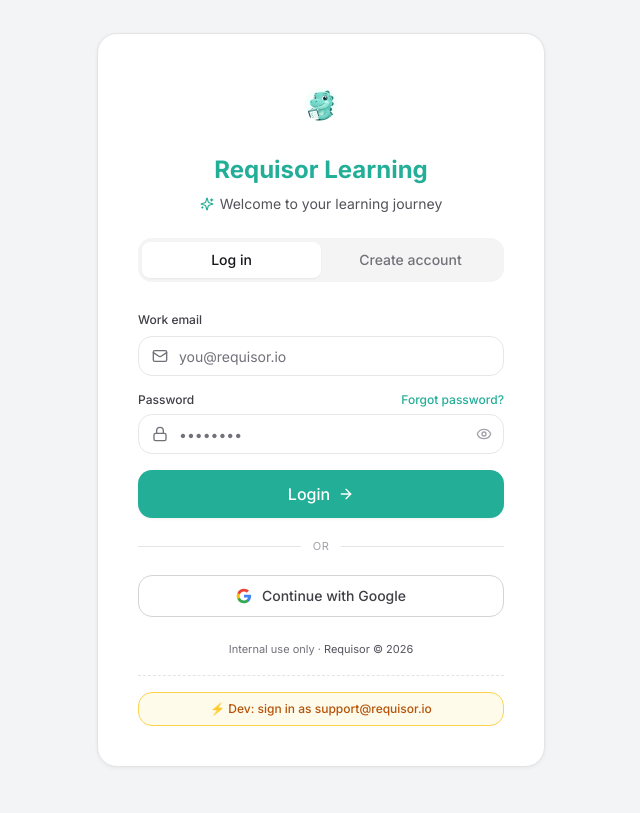
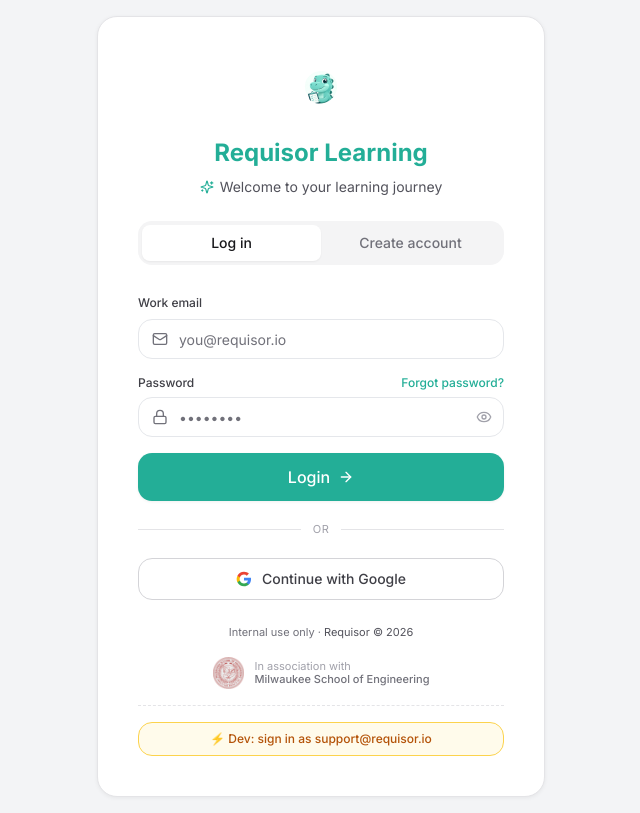
Before and after one commit to vedang-raul/Requisor_Learning, a Next.js app: page / in a window 1280 px wide. Shown: the whole page, without its empty margins (319-959 px from the left). Built offline with nearby package versions, Linux system fonts and the light colour scheme; no server answers.

Commit message:
Add login and sidebar assets and update components
Replit-Commit-Author: Agent

```diff
--- a/components/login-screen.tsx
+++ b/components/login-screen.tsx
@@ -310,6 +310,11 @@ export function LoginScreen() {
           Internal use only · <span className="text-zinc-600">Requisor © 2026</span>
         </p>
 
+        <div className="mt-4 flex items-center justify-center gap-2.5">
+          <img src="/msoe-logo.png" alt="Milwaukee School of Engineering" className="h-8 w-8 object-contain opacity-80" />
+          <span className="text-[11px] text-zinc-400 leading-tight">In association with<br /><span className="font-medium text-zinc-500">Milwaukee School of Engineering</span></span>
+        </div>
+
         {/* Dev-only quick-access — stripped out in production builds */}
         {process.env.NODE_ENV !== "production" && (
           <div className="mt-4 border-t border-dashed border-zinc-200 pt-4">
--- a/components/sidebar.tsx
+++ b/components/sidebar.tsx
@@ -175,6 +175,14 @@ export function Sidebar() {
         {bottomItems.map(renderItem)}
       </nav>
 
+      {/* MSOE association */}
+      {!collapsed && (
+        <div className="mx-3 mb-2 flex items-center gap-2 rounded-xl border border-zinc-100 bg-zinc-50/60 px-3 py-2">
+          <img src="/msoe-logo.png" alt="MSOE" className="h-7 w-7 shrink-0 object-contain opacity-80" />
+          <span className="text-[10px] leading-tight text-zinc-400">In association with<br /><span className="font-medium text-zinc-500">MSOE University</span></span>
+        </div>
+      )}
+
       {/* Footer */}
       <div className="space-y-1 border-t border-zinc-200 p-3">
         <button
```
Also changed, not shown: attached_assets/image_1785820632731.png (added), public/msoe-logo.png (added).
